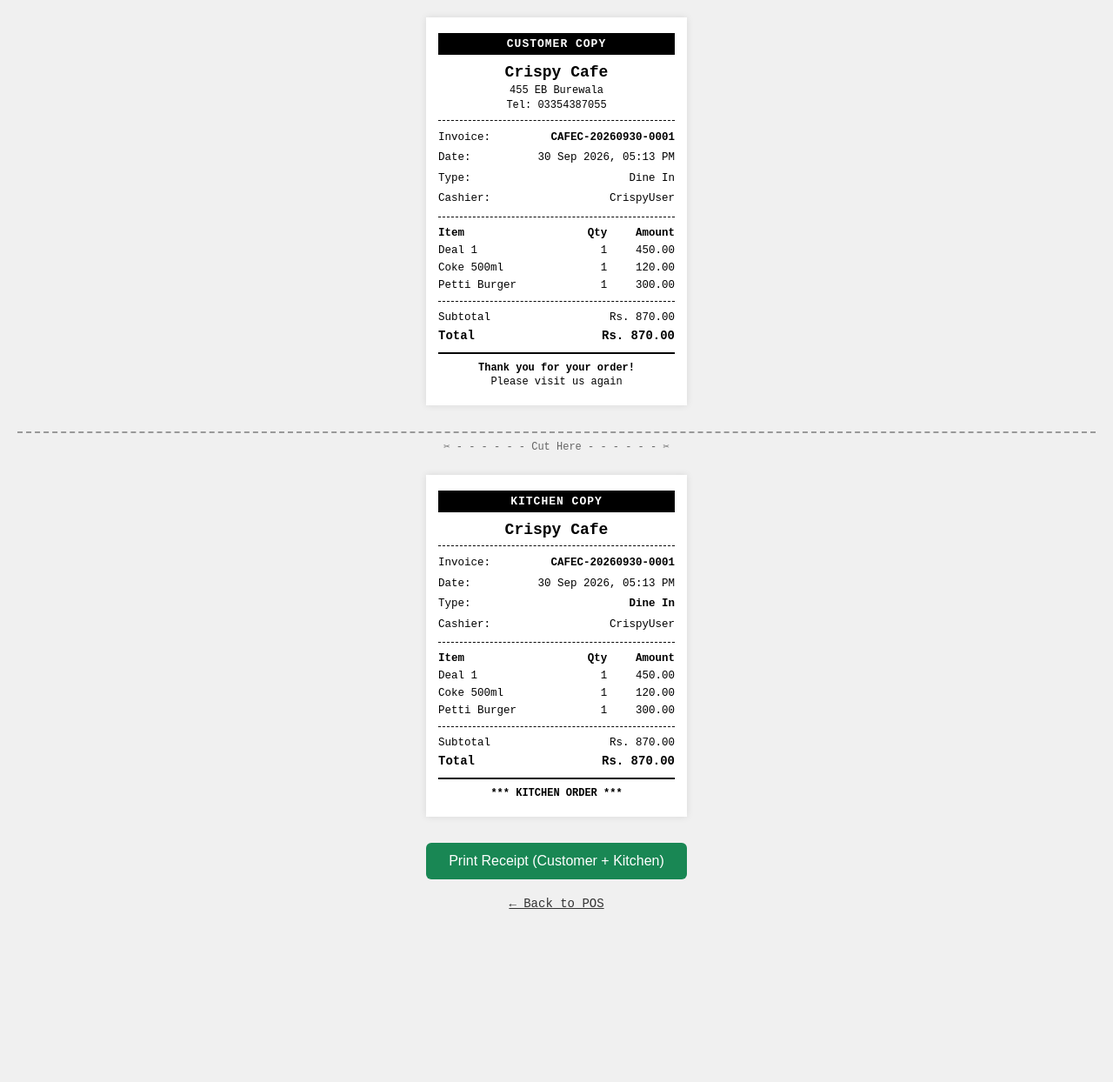
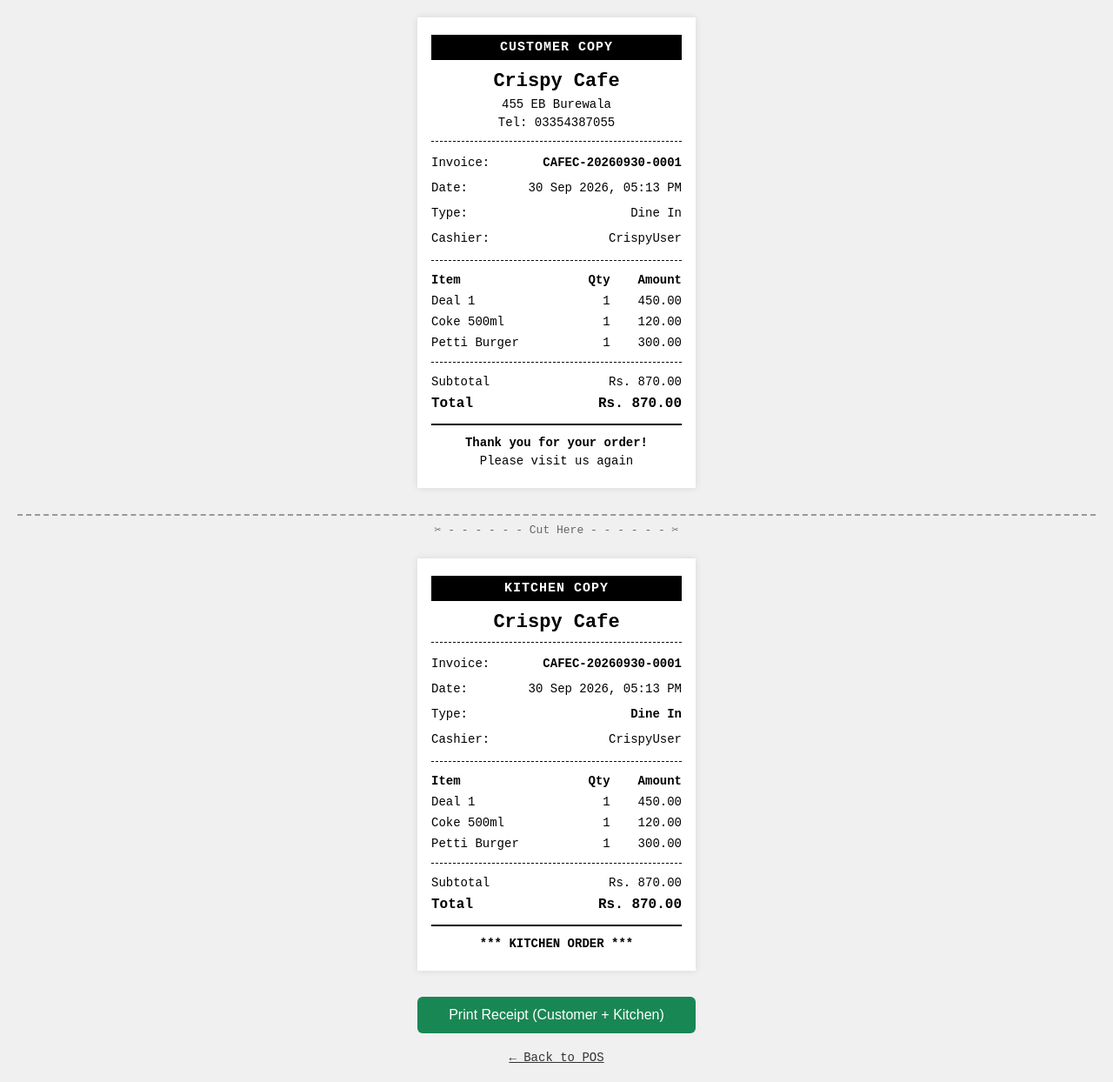
Before and after one commit to Naeemshakir0707/cafe-crispy-pos, a Django app: a page that uses pos/templates/pos/receipt.html in a window 1280 px wide. Shown: the whole page at 87% size. Before the commit the page ends 1045 px from the top, so only its background shows below. Run offline with Django 5.2, Linux system fonts and the light colour scheme; a user stored in the database is signed in; data comes from the database, SQL or seed files in the repository.

Commit message:
Increase receipt font size and logo size for better printing

```diff
--- a/pos/templates/pos/receipt.html
+++ b/pos/templates/pos/receipt.html
@@ -17,58 +17,70 @@
     }
 
     .receipt {
-            width: 300px;
+        width: 320px;
         margin: 0 auto 30px auto;
         background: white;
-            padding: 18px 14px;
+        padding: 20px 16px;
         box-shadow: 0 0 8px rgba(0,0,0,0.1);
     }
 
     .center { text-align: center; }
     .bold { font-weight: bold; }
+
     .restaurant-name {
-            font-size: 18px;
+        font-size: 22px;
         font-weight: bold;
-            margin-bottom: 3px;
+        margin-bottom: 4px;
     }
-        .small { font-size: 12px; line-height: 1.4; }
+
+    .small {
+        font-size: 14px;
+        line-height: 1.5;
+    }
+
     .line {
         border-top: 1px dashed #000;
-            margin: 8px 0;
+        margin: 10px 0;
     }
+
     .double-line {
         border-top: 2px solid #000;
-            margin: 8px 0;
+        margin: 10px 0;
     }
+
     table {
         width: 100%;
         border-collapse: collapse;
-            font-size: 12.5px;
+        font-size: 14px;
     }
-        td { padding: 3px 0; }
+
+    td {
+        padding: 4px 0;
+    }
+
     .right { text-align: right; }
 
     .copy-title {
         background: #000;
         color: #fff;
         text-align: center;
-            padding: 5px 0;
-            font-size: 13px;
+        padding: 6px 0;
+        font-size: 15px;
         font-weight: bold;
-            margin-bottom: 10px;
+        margin-bottom: 12px;
         letter-spacing: 1px;
     }
 
     .logo {
-            max-height: 60px;
-            max-width: 160px;
-            margin-bottom: 6px;
+        max-height: 90px;
+        max-width: 200px;
+        margin-bottom: 8px;
     }
 
     .cut-line {
         text-align: center;
         margin: 25px 0;
-            font-size: 12px;
+        font-size: 13px;
         color: #666;
         border-top: 2px dashed #999;
         padding-top: 8px;
@@ -76,7 +88,7 @@
 
     .print-btn {
         display: block;
-            width: 300px;
+        width: 320px;
         margin: 20px auto;
         padding: 12px;
         background: #198754;
@@ -103,7 +115,7 @@
         .receipt {
             box-shadow: none;
             width: 100%;
-                max-width: 300px;
+            max-width: 320px;
             page-break-after: always;
         }
         .no-print {
@@ -229,7 +241,7 @@
             <td class="right">Rs. {{ sale.delivery_charge }}</td>
         </tr>
         {% endif %}
-        <tr class="bold" style="font-size: 14px;">
+        <tr class="bold" style="font-size: 16px;">
             <td>Total</td>
             <td class="right">Rs. {{ sale.total }}</td>
         </tr>
@@ -345,7 +357,7 @@
             <td class="right">Rs. {{ sale.delivery_charge }}</td>
         </tr>
         {% endif %}
-        <tr class="bold" style="font-size: 14px;">
+        <tr class="bold" style="font-size: 16px;">
             <td>Total</td>
             <td class="right">Rs. {{ sale.total }}</td>
         </tr>
--- a/pos/templates/pos/restaurant_settings.html
+++ b/pos/templates/pos/restaurant_settings.html
@@ -19,7 +19,7 @@
 </head>
 <body class="bg-light">
 
-<nav class="navbar navbar-dark" style="background-color: {{ restaurant.primary_color|default:'#0d6efd' }};">
+<nav class="navbar navbar-dark" style="background-color: '{{ restaurant.primary_color|default:'#0d6efd' }}';">
     <div class="container-fluid">
         <span class="navbar-brand">{{ restaurant.name }} - Settings</span>
         <div>
@@ -66,13 +66,13 @@
                                 <label class="form-label fw-bold">Primary Color</label>
                                 <input type="color" name="primary_color" class="form-control form-control-color w-100"
                                        value="{{ restaurant.primary_color|default:'#0d6efd' }}">
-                                <div class="preview-box" style="background-color: {{ restaurant.primary_color|default:'#0d6efd' }};"></div>
+                                <div class="preview-box" style="background-color: '{{ restaurant.primary_color|default:'#0d6efd' }}';"></div>
                             </div>
                             <div class="col-md-6">
                                 <label class="form-label fw-bold">Secondary Color</label>
                                 <input type="color" name="secondary_color" class="form-control form-control-color w-100"
                                        value="{{ restaurant.secondary_color|default:'#198754' }}">
-                                <div class="preview-box" style="background-color: {{ restaurant.secondary_color|default:'#198754' }};"></div>
+                                <div class="preview-box" style="background-color: '{{ restaurant.secondary_color|default:'#198754' }}';"></div>
                             </div>
                         </div>
 
```
Lines whose indentation alone changed are shown as unchanged.
